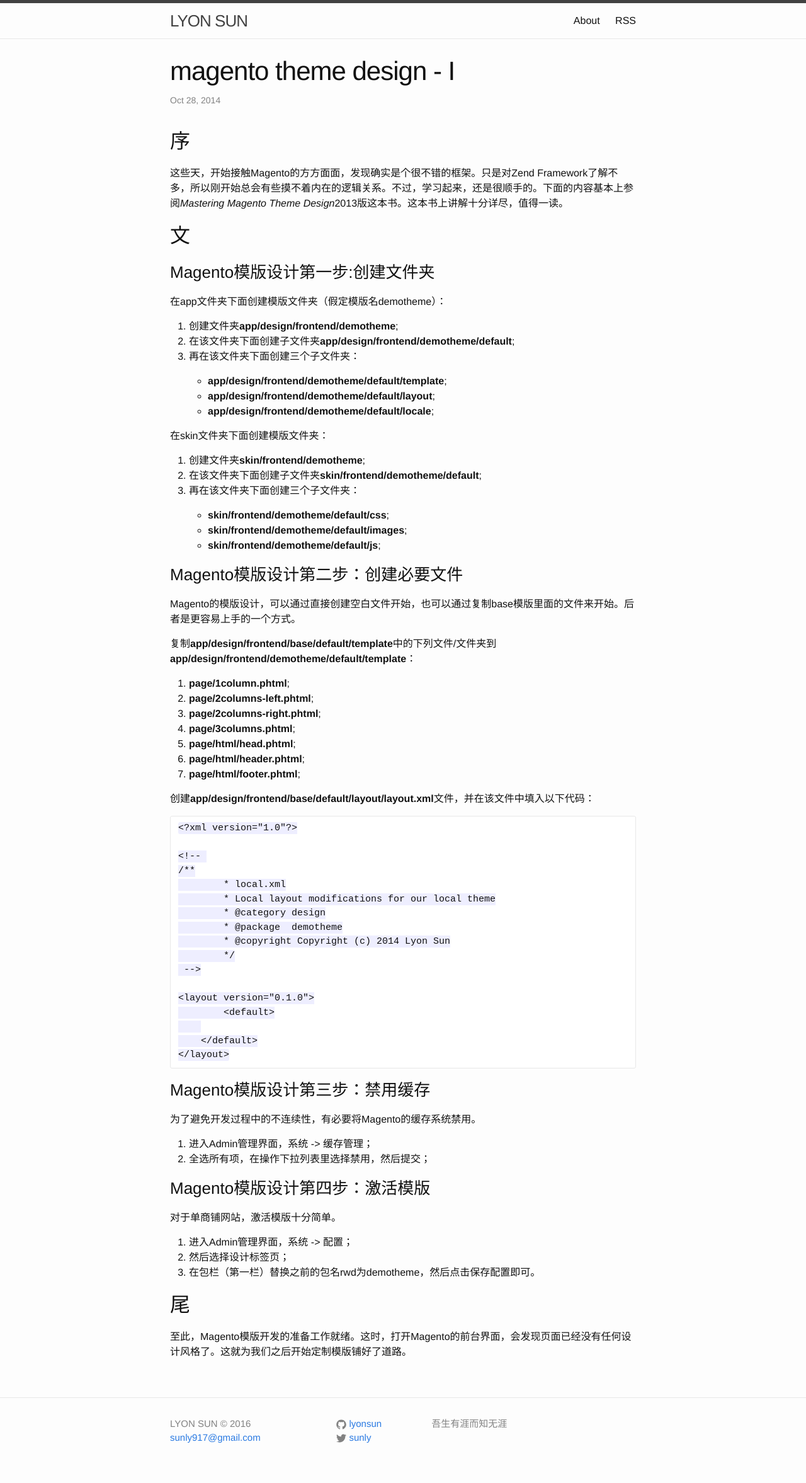
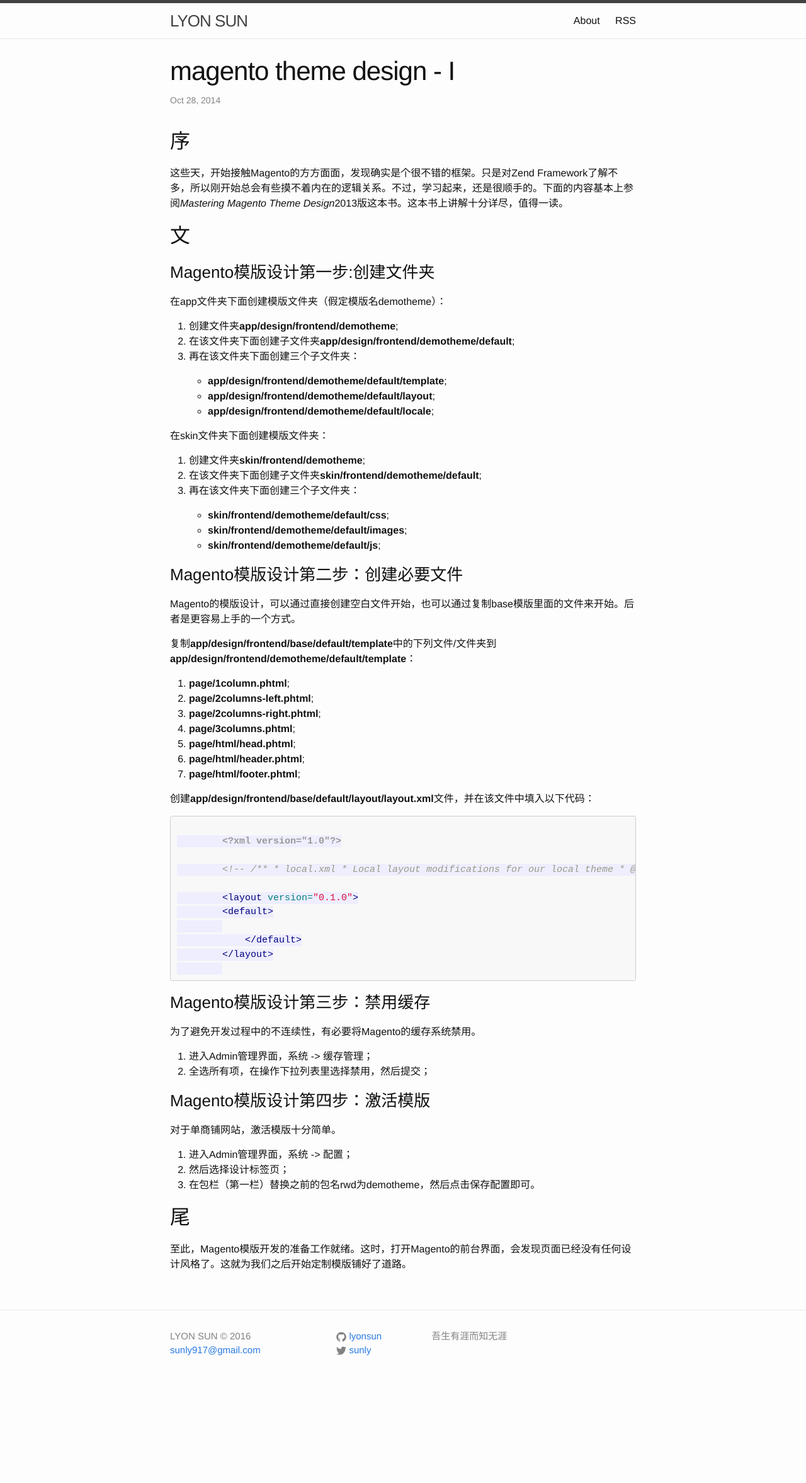
Before and after one commit to lyonsun/jekyll-blog, a Jekyll site: the page built from _posts/2014-10-28-magento-theme-design-i.markdown, in a window 1280 px wide. Shown: the whole page at 63% size. Built offline with Jekyll 4.4.1, drawn with Linux system fonts in a browser that asks for light colours; Markdown is read by kramdown in place of the engine named in the settings; after the commit the page ends 2215 px from its top, so only the background shows below that.

Commit message:
use red carpet markdown and pygments highlighter

````diff
--- a/_config.yml
+++ b/_config.yml
@@ -9,4 +9,5 @@ twitter_username: sunly
 github_username:  lyonsun
 
 # Build settings
-markdown: kramdown
+markdown: redcarpet
+highlighter: pygments
--- a/_posts/2014-10-17-some-unexpected-issues-i-encountered-while-learning-build-magento-extensions.markdown
+++ b/_posts/2014-10-17-some-unexpected-issues-i-encountered-while-learning-build-magento-extensions.markdown
@@ -31,6 +31,8 @@ At the time of writing, I still have no idea what went wrong.
 
 This is odd too... I carefully followed the tutorial on book *Getting Started with Magento Extension Development*. It was quite simple an extension. Actually code is only one line in an action method inside a class:
 
+```php
+
     <?php
 
     class Foggyline_HappyHour_HelloController extends Mage_Core_Controller_Front_Action
@@ -41,6 +43,8 @@ This is odd too... I carefully followed the tutorial on book *Getting Started wi
         }
     }
 
+```
+
 Nothing funcy. But when I navigate to [http://localhost:8888/magento/happyhour/hello/helloWorld](http://localhost:8888/magento/happyhour/hello/helloWorld) as I've been told to, I get 404 response.
 
 Then when I go to admin area, and navigate to **System > Configuration > Advanced > Advanced**, and save configuration, I see magic **Hello World** message after a refresh on frontend.
--- a/_posts/2014-10-28-magento-theme-design-i.markdown
+++ b/_posts/2014-10-28-magento-theme-design-i.markdown
@@ -51,6 +51,8 @@ Magento的模版设计，可以通过直接创建空白文件开始，也可以
 
 创建**app/design/frontend/base/default/layout/layout.xml**文件，并在该文件中填入以下代码：
 
+```xml
+
 	<?xml version="1.0"?>
 
 	<!--
@@ -69,6 +71,7 @@ Magento的模版设计，可以通过直接创建空白文件开始，也可以
 	    </default>
 	</layout>
 
+```
 
 ### Magento模版设计第三步：禁用缓存
 
--- a/_posts/2015-03-03-create-cron-jobs-on-different-operating-systems.markdown
+++ b/_posts/2015-03-03-create-cron-jobs-on-different-operating-systems.markdown
@@ -18,6 +18,7 @@ categories:
 
 首先，需要写一小段VBScript代码：
 
+```basic
 	' VBS script to send HTTP POST request to a URL.
 	' author: Lyon Sun <sunly917@gmail.com>
 	' last modified: 2015-03-03 14:07:31
@@ -55,6 +56,7 @@ categories:
 		End If
 
 	End Function
+```
 
 存储这段代码在磁盘的任何位置，如桌面。
 
--- a/_sass/_syntax-highlighting.scss
+++ b/_sass/_syntax-highlighting.scss
@@ -1,67 +1,83 @@
-/**
- * Syntax highlighting styles
- */
-.highlight {
-    background: #fff;
-    @extend %vertical-rhythm;
+/* syntax.css */
 
-    .c     { color: #998; font-style: italic } // Comment
-    .err   { color: #a61717; background-color: #e3d2d2 } // Error
-    .k     { font-weight: bold } // Keyword
-    .o     { font-weight: bold } // Operator
-    .cm    { color: #998; font-style: italic } // Comment.Multiline
-    .cp    { color: #999; font-weight: bold } // Comment.Preproc
-    .c1    { color: #998; font-style: italic } // Comment.Single
-    .cs    { color: #999; font-weight: bold; font-style: italic } // Comment.Special
-    .gd    { color: #000; background-color: #fdd } // Generic.Deleted
-    .gd .x { color: #000; background-color: #faa } // Generic.Deleted.Specific
-    .ge    { font-style: italic } // Generic.Emph
-    .gr    { color: #a00 } // Generic.Error
-    .gh    { color: #999 } // Generic.Heading
-    .gi    { color: #000; background-color: #dfd } // Generic.Inserted
-    .gi .x { color: #000; background-color: #afa } // Generic.Inserted.Specific
-    .go    { color: #888 } // Generic.Output
-    .gp    { color: #555 } // Generic.Prompt
-    .gs    { font-weight: bold } // Generic.Strong
-    .gu    { color: #aaa } // Generic.Subheading
-    .gt    { color: #a00 } // Generic.Traceback
-    .kc    { font-weight: bold } // Keyword.Constant
-    .kd    { font-weight: bold } // Keyword.Declaration
-    .kp    { font-weight: bold } // Keyword.Pseudo
-    .kr    { font-weight: bold } // Keyword.Reserved
-    .kt    { color: #458; font-weight: bold } // Keyword.Type
-    .m     { color: #099 } // Literal.Number
-    .s     { color: #d14 } // Literal.String
-    .na    { color: #008080 } // Name.Attribute
-    .nb    { color: #0086B3 } // Name.Builtin
-    .nc    { color: #458; font-weight: bold } // Name.Class
-    .no    { color: #008080 } // Name.Constant
-    .ni    { color: #800080 } // Name.Entity
-    .ne    { color: #900; font-weight: bold } // Name.Exception
-    .nf    { color: #900; font-weight: bold } // Name.Function
-    .nn    { color: #555 } // Name.Namespace
-    .nt    { color: #000080 } // Name.Tag
-    .nv    { color: #008080 } // Name.Variable
-    .ow    { font-weight: bold } // Operator.Word
-    .w     { color: #bbb } // Text.Whitespace
-    .mf    { color: #099 } // Literal.Number.Float
-    .mh    { color: #099 } // Literal.Number.Hex
-    .mi    { color: #099 } // Literal.Number.Integer
-    .mo    { color: #099 } // Literal.Number.Oct
-    .sb    { color: #d14 } // Literal.String.Backtick
-    .sc    { color: #d14 } // Literal.String.Char
-    .sd    { color: #d14 } // Literal.String.Doc
-    .s2    { color: #d14 } // Literal.String.Double
-    .se    { color: #d14 } // Literal.String.Escape
-    .sh    { color: #d14 } // Literal.String.Heredoc
-    .si    { color: #d14 } // Literal.String.Interpol
-    .sx    { color: #d14 } // Literal.String.Other
-    .sr    { color: #009926 } // Literal.String.Regex
-    .s1    { color: #d14 } // Literal.String.Single
-    .ss    { color: #990073 } // Literal.String.Symbol
-    .bp    { color: #999 } // Name.Builtin.Pseudo
-    .vc    { color: #008080 } // Name.Variable.Class
-    .vg    { color: #008080 } // Name.Variable.Global
-    .vi    { color: #008080 } // Name.Variable.Instance
-    .il    { color: #099 } // Literal.Number.Integer.Long
+/* to make lines scroll instead of wrap */
+/* from http://stackoverflow.com/a/23393920 */
+
+.highlight pre code * {
+  white-space: nowrap;    // this sets all children inside to nowrap
 }
+
+.highlight pre {
+  overflow-x: auto;       // this sets the scrolling in x
+}
+
+.highlight pre code {
+  white-space: pre;       // forces <code> to respect <pre> formatting
+}
+
+/* github style pygments theme for jekyll */
+/* from https://github.com/aahan/pygments-github-style */
+
+.highlight pre, pre, .highlight .hll { background-color: #f8f8f8; border: 1px solid #ccc; padding: 6px 10px; border-radius: 3px; }
+.highlight .c { color: #999988; font-style: italic; }
+.highlight .err { color: #a61717; background-color: #e3d2d2; }
+.highlight .k { font-weight: bold; }
+.highlight .o { font-weight: bold; }
+.highlight .cm { color: #999988; font-style: italic; }
+.highlight .cp { color: #999999; font-weight: bold; }
+.highlight .c1 { color: #999988; font-style: italic; }
+.highlight .cs { color: #999999; font-weight: bold; font-style: italic; }
+.highlight .gd { color: #000000; background-color: #ffdddd; }
+.highlight .gd .x { color: #000000; background-color: #ffaaaa; }
+.highlight .ge { font-style: italic; }
+.highlight .gr { color: #aa0000; }
+.highlight .gh { color: #999999; }
+.highlight .gi { color: #000000; background-color: #ddffdd; }
+.highlight .gi .x { color: #000000; background-color: #aaffaa; }
+.highlight .go { color: #888888; }
+.highlight .gp { color: #555555; }
+.highlight .gs { font-weight: bold; }
+.highlight .gu { color: #800080; font-weight: bold; }
+.highlight .gt { color: #aa0000; }
+.highlight .kc { font-weight: bold; }
+.highlight .kd { font-weight: bold; }
+.highlight .kn { font-weight: bold; }
+.highlight .kp { font-weight: bold; }
+.highlight .kr { font-weight: bold; }
+.highlight .kt { color: #445588; font-weight: bold; }
+.highlight .m { color: #009999; }
+.highlight .s { color: #dd1144; }
+.highlight .n { color: #333333; }
+.highlight .na { color: teal; }
+.highlight .nb { color: #0086b3; }
+.highlight .nc { color: #445588; font-weight: bold; }
+.highlight .no { color: teal; }
+.highlight .ni { color: purple; }
+.highlight .ne { color: #990000; font-weight: bold; }
+.highlight .nf { color: #990000; font-weight: bold; }
+.highlight .nn { color: #555555; }
+.highlight .nt { color: navy; }
+.highlight .nv { color: teal; }
+.highlight .ow { font-weight: bold; }
+.highlight .w { color: #bbbbbb; }
+.highlight .mf { color: #009999; }
+.highlight .mh { color: #009999; }
+.highlight .mi { color: #009999; }
+.highlight .mo { color: #009999; }
+.highlight .sb { color: #dd1144; }
+.highlight .sc { color: #dd1144; }
+.highlight .sd { color: #dd1144; }
+.highlight .s2 { color: #dd1144; }
+.highlight .se { color: #dd1144; }
+.highlight .sh { color: #dd1144; }
+.highlight .si { color: #dd1144; }
+.highlight .sx { color: #dd1144; }
+.highlight .sr { color: #009926; }
+.highlight .s1 { color: #dd1144; }
+.highlight .ss { color: #990073; }
+.highlight .bp { color: #999999; }
+.highlight .vc { color: teal; }
+.highlight .vg { color: teal; }
+.highlight .vi { color: teal; }
+.highlight .il { color: #009999; }
+.highlight .gc { color: #999; background-color: #EAF2F5; }
````
